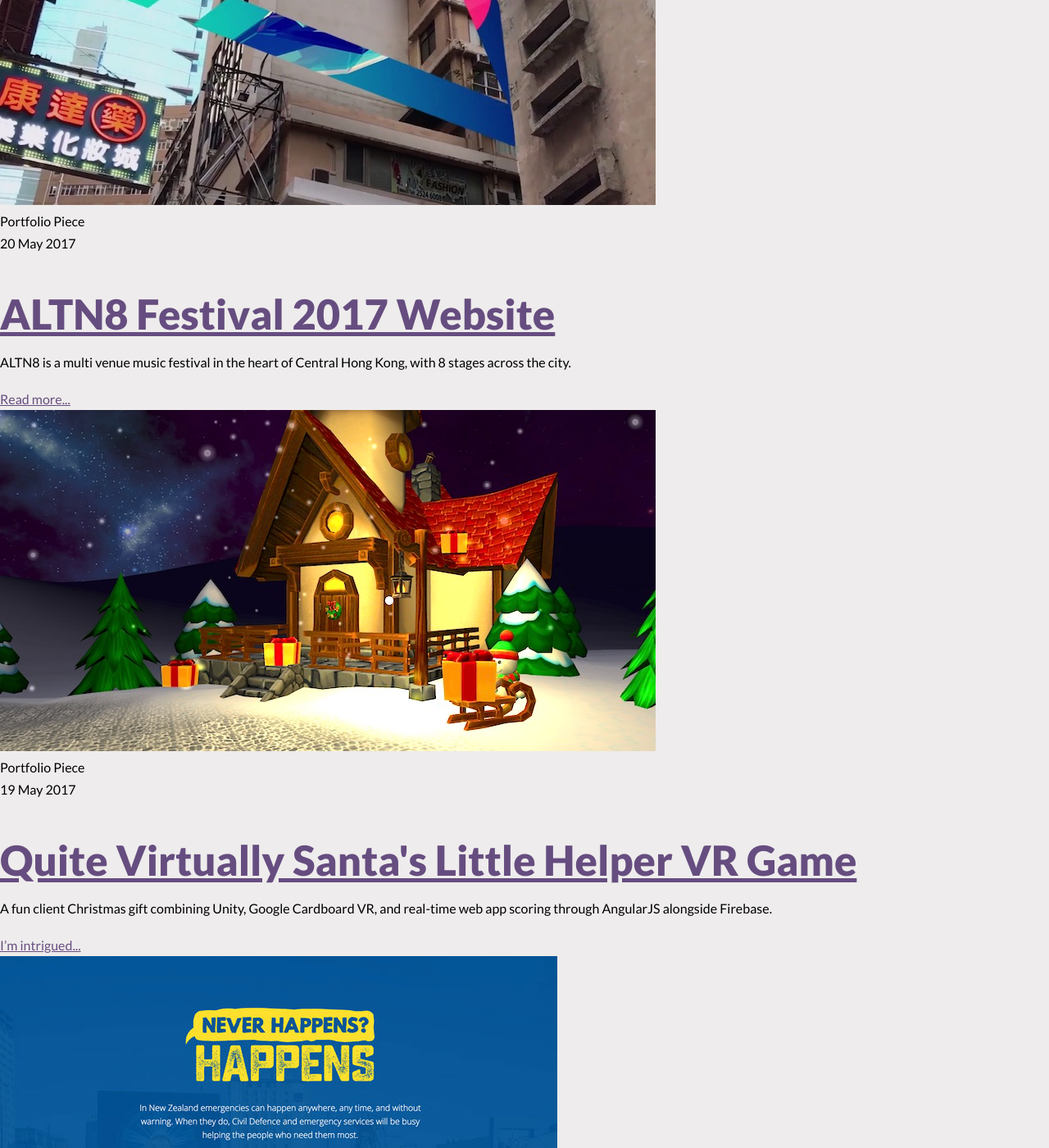
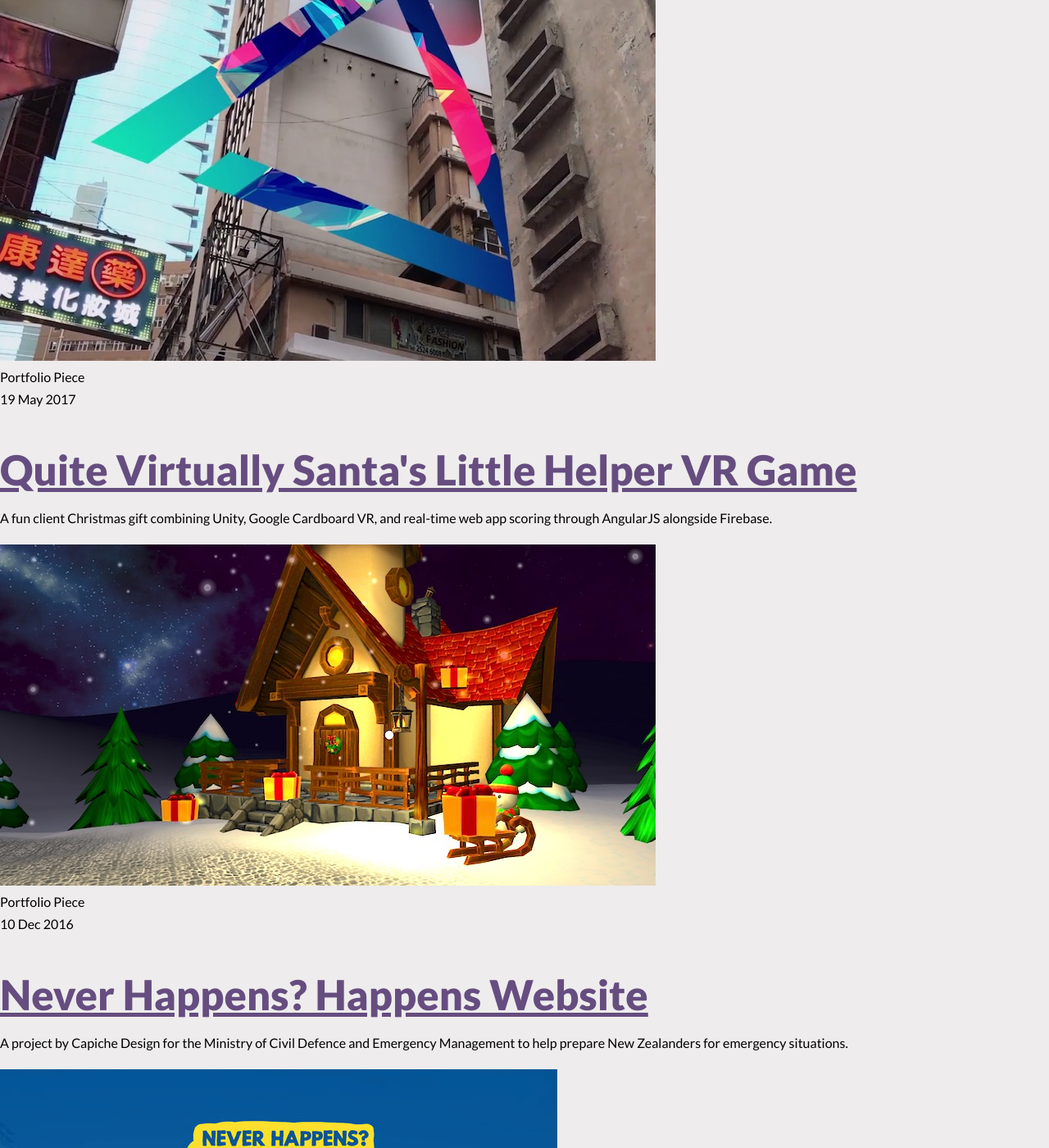
Before and after one commit to johnslipper/johnslipper.github.io, a Jekyll site: the page built from portfolio/index.html, in a window 1280 px wide and 1400 px high, scrolled down 400 px. Shown: the whole window at 82% size. Built offline with Jekyll 4.4.1, drawn with Linux system fonts in a browser that asks for light colours; some of the changed text lies outside the part shown.

Commit message:
Cleaned up post preview

```diff
--- a/_includes/post-preview.html
+++ b/_includes/post-preview.html
@@ -1,14 +1,18 @@
-<article class="post-preview {{ post.category }} js-post-preview">
-  <figure>
-    <a href="{{ post.url }}"><img src="{{ post.thumb }}" alt="Post thumbnail"></a>
-  </figure>
-  <div class="category">
-    <i class="icon-category" aria-hidden="true"></i><span>{{ post.category-title }}</span>
-  </div>
-  <div class="excerpt">
-    <time datetime="{{ post.date }}" title="{{ post.date | date_to_long_string }}">{{ post.date | date_to_string }}</time>
-    <h2><a href="{{ post.url }}">{{ post.title }}</a></h2>
-    <p>{{ post.excerpt | strip_html }}</p>
-    <a href="{{ post.url }}" class="button read-more">{% cycle 'Read more...', 'I&rsquo;m intrigued...', 'Go on...', 'Please elaborate...', 'You have my attention...', 'See more...', 'Sounds cool...', 'Interest peaked...' %}</a>
-  </div>
+<article class="post-preview {{ post.category }}">
+    <div class="post-preview__excerpt">
+        <time
+            datetime="{{ post.date }}"
+            title="{{ post.date | date_to_long_string }}"
+            >{{ post.date | date_to_string }}</time
+        >
+        <h2><a href="{{ post.url }}">{{ post.title }}</a></h2>
+        <p>{{ post.excerpt | strip_html }}</p>
+    </div>
+    <a href="{{ post.url }}">
+        <img src="{{ post.thumb }}" alt="Post thumbnail" />
+    </a>
+
+    <div class="post-preview__category">
+        <span>{{ post.category-title }}</span>
+    </div>
 </article>
```
